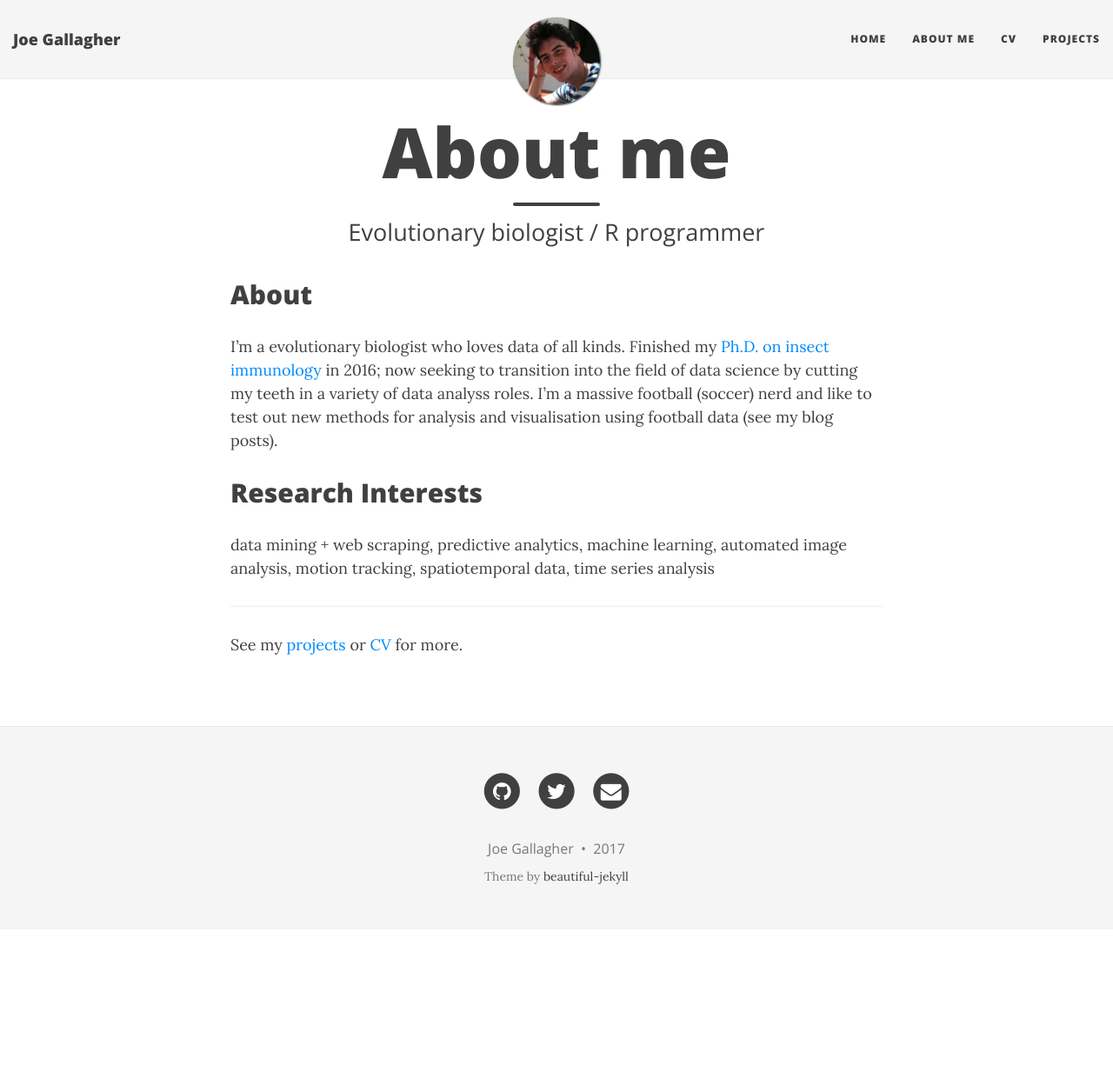
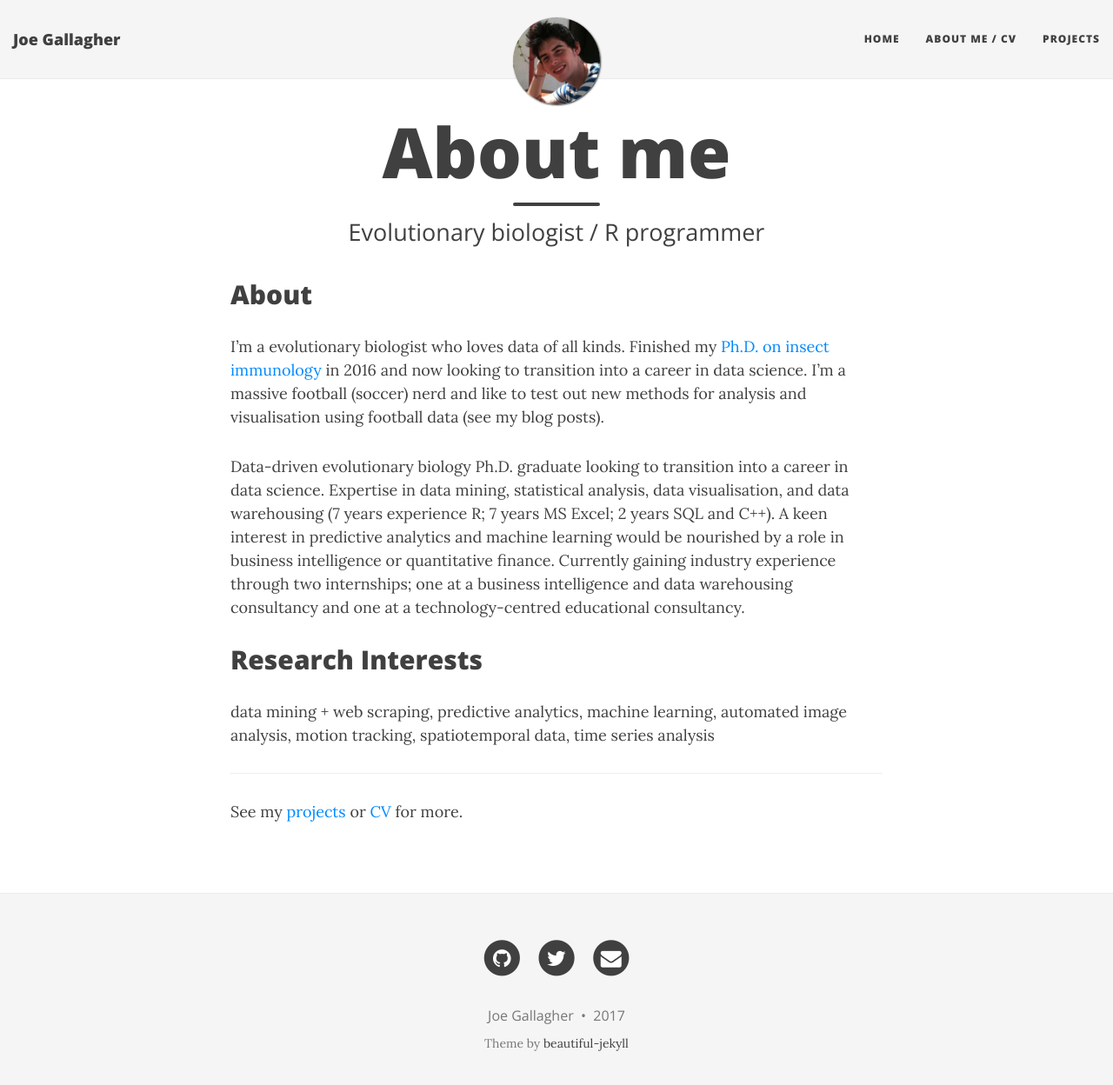
Before and after one commit to JoGall/jogall.github.io, a Jekyll site: the page built from aboutme.md, in a window 1280 px wide and 1261 px high. Shown: the top 1248 px of the window at 87% size. Built offline with Jekyll 4.4.1, drawn with Linux system fonts in a browser that asks for light colours; nearby versions of some CDN libraries.

Commit message:
updated cv

```diff
--- a/_config.yml
+++ b/_config.yml
@@ -22,8 +22,7 @@ description: My GitHub user page
 # List of links in the navigation bar
 navbar-links:
   Home: "index"
-  About Me: "aboutme"
-  CV: "cv"
+  About me / CV: "cv"
   Projects: "https://github.com/JoGall"
 
 # Image to show in the navigation bar - image must be a square (width = height)
--- a/aboutme.md
+++ b/aboutme.md
@@ -6,7 +6,11 @@ subtitle: Evolutionary biologist / R programmer
 
 About
 ---------
-I'm a evolutionary biologist who loves data of all kinds. Finished my [Ph.D. on insect immunology](http://etheses.whiterose.ac.uk/12275/) in 2016; now seeking to transition into the field of data science by cutting my teeth in a variety of data analyss roles. I'm a massive football (soccer) nerd and like to test out new methods for analysis and visualisation using football data (see my blog posts).
+I'm a evolutionary biologist who loves data of all kinds. Finished my [Ph.D. on insect immunology](http://etheses.whiterose.ac.uk/12275/) in 2016 and now looking to transition into a career in data science. I'm a massive football (soccer) nerd and like to test out new methods for analysis and visualisation using football data (see my blog posts).
+
+
+
+Data-driven evolutionary biology Ph.D. graduate looking to transition into a career in data science. Expertise in data mining, statistical analysis, data visualisation, and data warehousing (7 years experience R; 7 years MS Excel; 2 years SQL and C++). A keen interest in predictive analytics and machine learning would be nourished by a role in business intelligence or quantitative finance. Currently gaining industry experience through two internships; one at a business intelligence and data warehousing consultancy and one at a technology-centred educational consultancy.
 
 
 Research Interests
```
Also changed, not shown: cv.md (+2 -0 lines).
